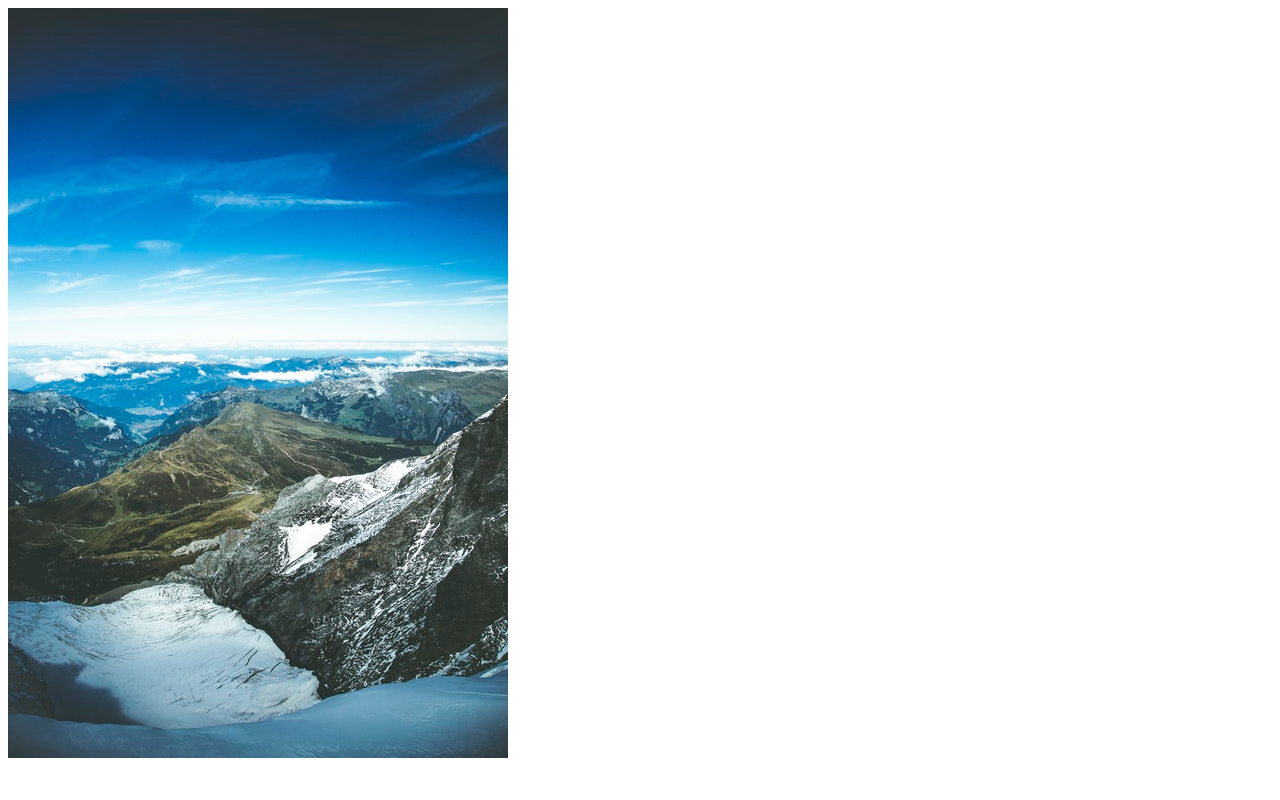
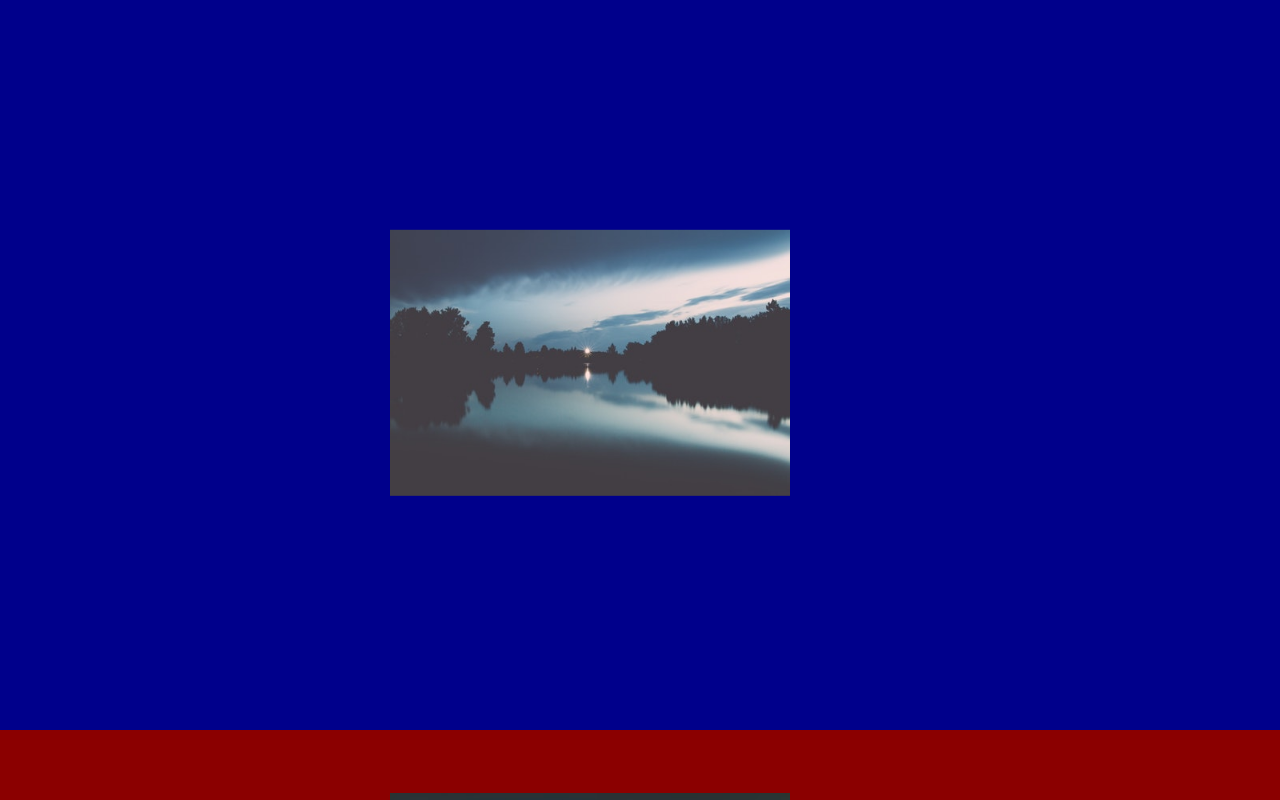
Before and after one commit to lucroselen/HTML-CSS, a plain HTML site: page Position and Grid/02_Position-playground/positioning-playground.html in a window 1280 px wide. Shown: the top 800 px of the page. Drawn offline with Linux system fonts and the light colour scheme.

Commit message:
needs revision

```diff
--- a/Position and Grid/02_Position-playground/positioning-playground.html
+++ b/Position and Grid/02_Position-playground/positioning-playground.html
@@ -8,10 +8,11 @@
     <title>Positioning Playground</title>
   </head>
   <body>
-    <div class="viewport">
+    <div class="viewport" id="first">
       <section class="card"><img src="images/picture1.jpg" alt="" /></section>
     </div>
-    <div class="viewport">
+
+    <div class="viewport" id="second">
       <section class="card"><img src="images/picture2.jpg" alt="" /></section>
     </div>
   </body>
--- a/Position and Grid/02_Position-playground/styles.css
+++ b/Position and Grid/02_Position-playground/styles.css
@@ -1,4 +1,31 @@
+div {
+  display: block;
+  position: relative;
+  width: 100%;
+  height: 730px;
+}
+
 .card {
   display: block;
   position: absolute;
+  top: 50%;
+  left: 50%;
+  transform: translate(-50%, -50%);
 }
+
+#first {
+  background-color: darkblue;
+}
+
+#second {
+  background-color: darkred;
+}
+
+img {
+  width: 80%;
+  height: 80%;
+}
+body {
+  margin: 0;
+  padding: 0;
+}
```
